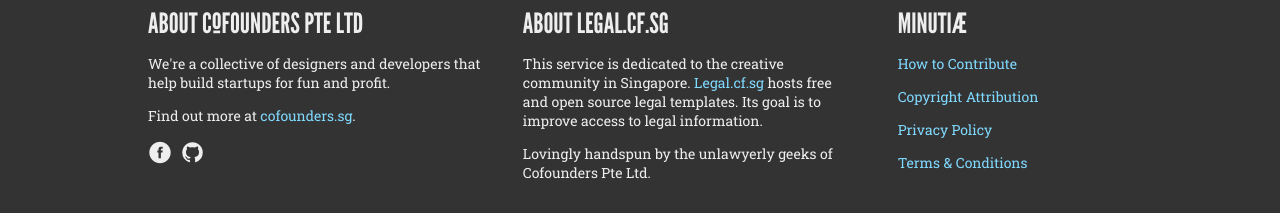
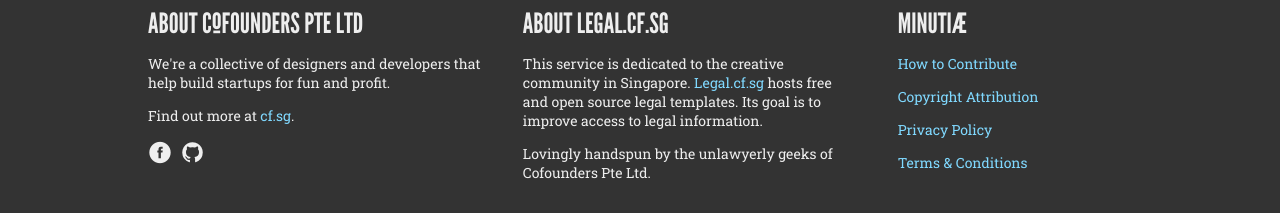
Before and after one commit to cofounders/legal, a Jekyll site: the page built from index.html, in a window 1280 px wide. Shown: the part 1391-1604 px from the top of the page. Built offline with Jekyll 4.4.1, drawn with Linux system fonts in a browser that asks for light colours; some web fonts are replaced.

Commit message:
fix: link to cf.sg instead of deprecated cofounders.sg domain

```diff
--- a/_config.yml
+++ b/_config.yml
@@ -4,7 +4,7 @@
 source: .
 permalink: /:title/
 baseurl: "/"
-url: http://legal.cf.sg
+url: https://legal.cf.sg
 exclude:
 - ".*"
 - "*.md"
@@ -13,8 +13,8 @@
 
 owner:
   name: Cofounders Pte Ltd
-  contact: mailto:hello@cofounders.sg
-  website: http://www.cofounders.sg
+  contact: mailto:hello@cf.sg
+  website: https://cf.sg
   github: https://github.com/cofounders
   facebook: https://www.facebook.com/cofounders.sg
 
--- a/_includes/footers/legal.html
+++ b/_includes/footers/legal.html
@@ -3,7 +3,7 @@
     <section>
       <h2>About C<span class="cfsg">o</span>founders Pte Ltd</h2>
       <p>We're a collective of designers and developers that help build startups for fun and profit.</p>
-      <p>Find out more at <a href="http://www.cofounders.sg/">cofounders.sg</a>.</p>
+      <p>Find out more at <a href="https://cf.sg">cf.sg</a>.</p>
       <p>
         <a href="{{ site.owner.facebook }}" class="social facebook">Cofounders on Facebook</a>
         <a href="{{ site.owner.github }}" class="social github">Cofounders on GitHub</a>
--- a/_posts/2013-11-14-consulting_agreement.html
+++ b/_posts/2013-11-14-consulting_agreement.html
@@ -6,7 +6,7 @@
   url: http://creativecommons.org/licenses/by/3.0/sg/deed.en_US
 authors:
   - name: Cofounders Pte Ltd
-    contact: http://www.cofounders.sg/
+    contact: https://cf.sg
 tags:
   - consultant
   - entrepreneur
```
Also changed, not shown: CONTRIBUTING.md (+1 -1 lines), LICENSE.md.
